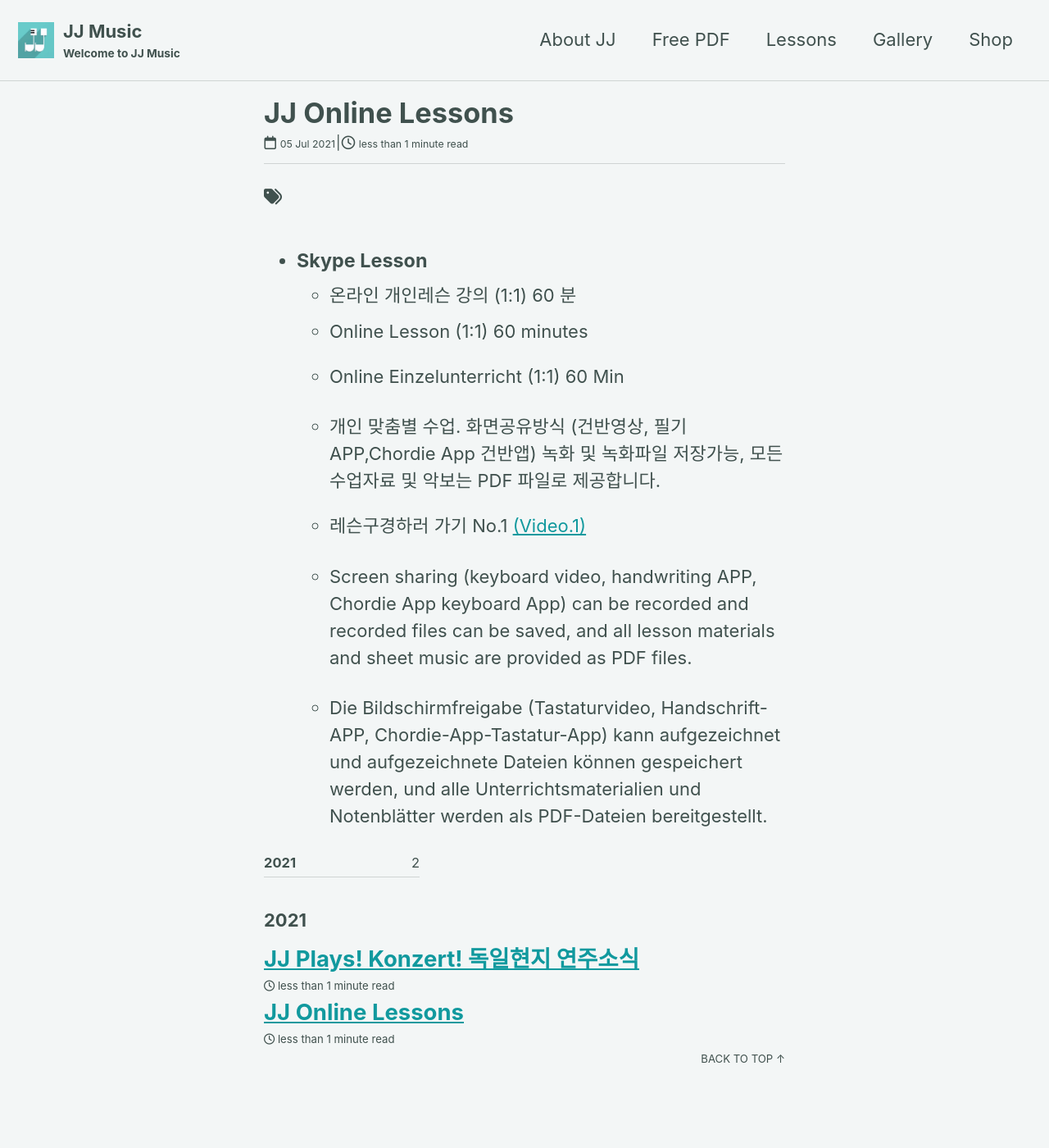
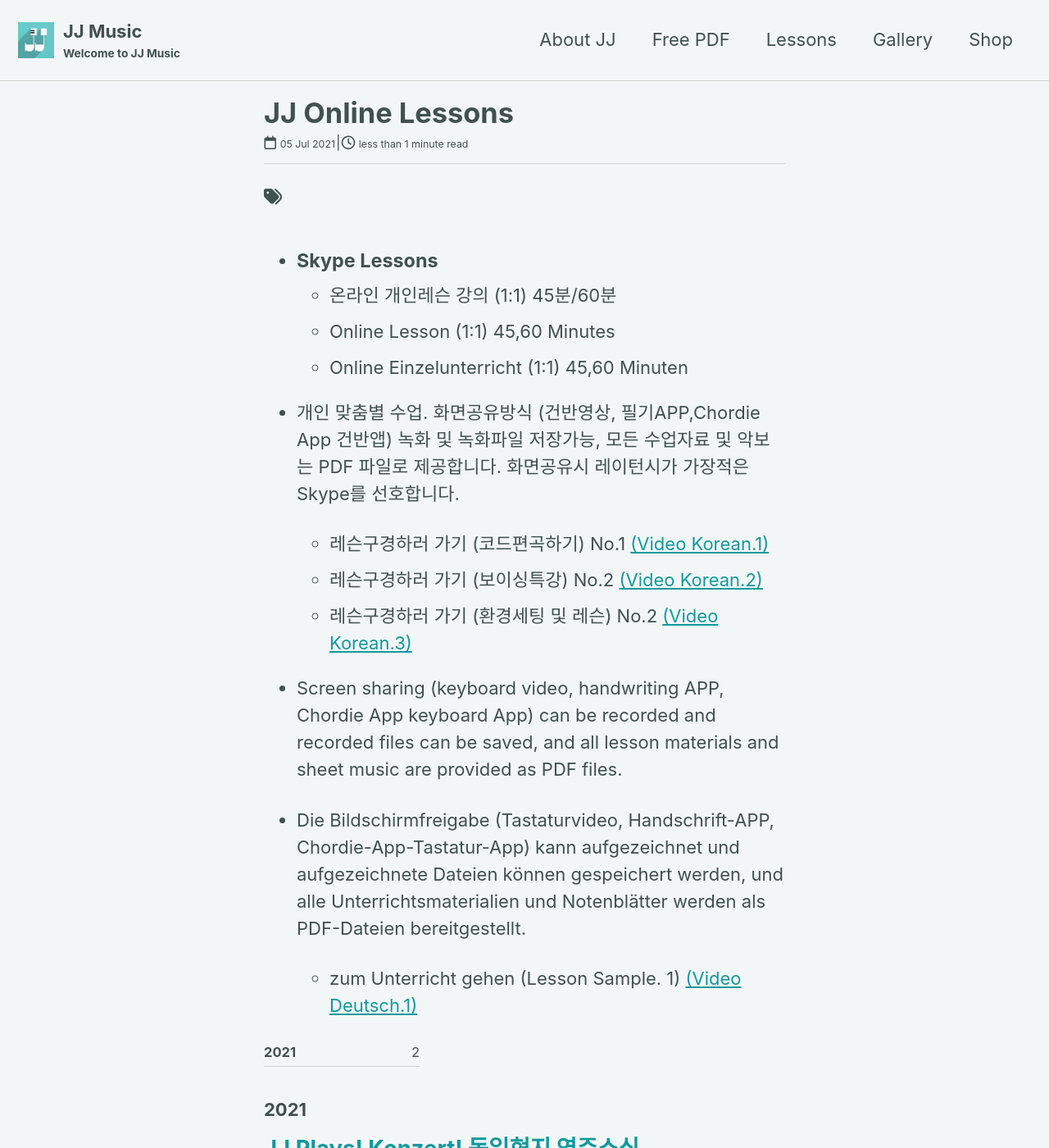
Before and after one commit to jjmusic-online/jjmusic-online.github.io, a Jekyll site: the page built from _posts/2021-07-05-my-first-post.md, in a window 1280 px wide and 1400 px high. Shown: the whole window at 82% size. Built offline with Jekyll 4.4.1, drawn with Linux system fonts in a browser that asks for light colours; cached includes are drawn as plain includes; nearby versions of some CDN libraries.

Commit message:
Update 2021-07-05-my-first-post.md

```diff
--- a/_posts/2021-07-05-my-first-post.md
+++ b/_posts/2021-07-05-my-first-post.md
@@ -4,18 +4,26 @@ title: "JJ Online Lessons"
 date: 2021-07-05
 ---
 
-- #### Skype Lesson
+- #### Skype Lessons
 
-  - 온라인 개인레슨 강의 (1:1)  60 분
-  - Online Lesson (1:1) 60 minutes
-  - Online Einzelunterricht (1:1) 60 Min
+  - 온라인 개인레슨 강의 (1:1)  45분/60분
+  - Online Lesson (1:1) 45,60 Minutes
+  - Online Einzelunterricht (1:1) 45,60 Minuten
 
 
-  - 개인 맞춤별 수업. 화면공유방식 (건반영상, 필기APP,Chordie App 건반앱) 녹화 및  녹화파일 저장가능, 모든 수업자료 및 악보는 PDF 파일로 제공합니다.
-  - 레슨구경하러 가기 No.1
-    <a href="https://youtu.be/peX0o5pAD2Q" target="_blank"> (Video.1)</a>
+- 개인 맞춤별 수업. 화면공유방식 (건반영상, 필기APP,Chordie App 건반앱) 녹화 및  녹화파일 저장가능, 모든 수업자료 및 악보는 PDF 파일로 제공합니다. 화면공유시 레이턴시가 가장적은 Skype를 선호합니다.
+
+  - 레슨구경하러 가기 (코드편곡하기) No.1
+    <a href="https://youtu.be/peX0o5pAD2Q" target="_blank"> (Video Korean.1)</a>
+  - 레슨구경하러 가기 (보이싱특강) No.2
+    <a href="https://youtu.be/hi-q-cANOEc" target="_blank"> (Video Korean.2)</a>
+  - 레슨구경하러 가기 (환경세팅 및 레슨) No.2
+    <a href="https://youtu.be/AVtyd8GAnoM" target="_blank"> (Video Korean.3)</a>
 
 
-  - Screen sharing (keyboard video, handwriting APP, Chordie App keyboard App) can be recorded and recorded files can be saved, and all lesson materials and sheet music are provided as PDF files.
+- Screen sharing (keyboard video, handwriting APP, Chordie App keyboard App) can be recorded and recorded files can be saved, and all lesson materials and sheet music are provided as PDF files.
 
-  - Die Bildschirmfreigabe (Tastaturvideo, Handschrift-APP, Chordie-App-Tastatur-App) kann aufgezeichnet und aufgezeichnete Dateien können gespeichert werden, und alle Unterrichtsmaterialien und Notenblätter werden als PDF-Dateien bereitgestellt.
+- Die Bildschirmfreigabe (Tastaturvideo, Handschrift-APP, Chordie-App-Tastatur-App) kann aufgezeichnet und aufgezeichnete Dateien können gespeichert werden, und alle Unterrichtsmaterialien und Notenblätter werden als PDF-Dateien bereitgestellt.
+
+  - zum Unterricht gehen (Lesson Sample. 1)
+    <a href="https://youtu.be/jDeisctXh1c" target="_blank"> (Video Deutsch.1)</a>
```
